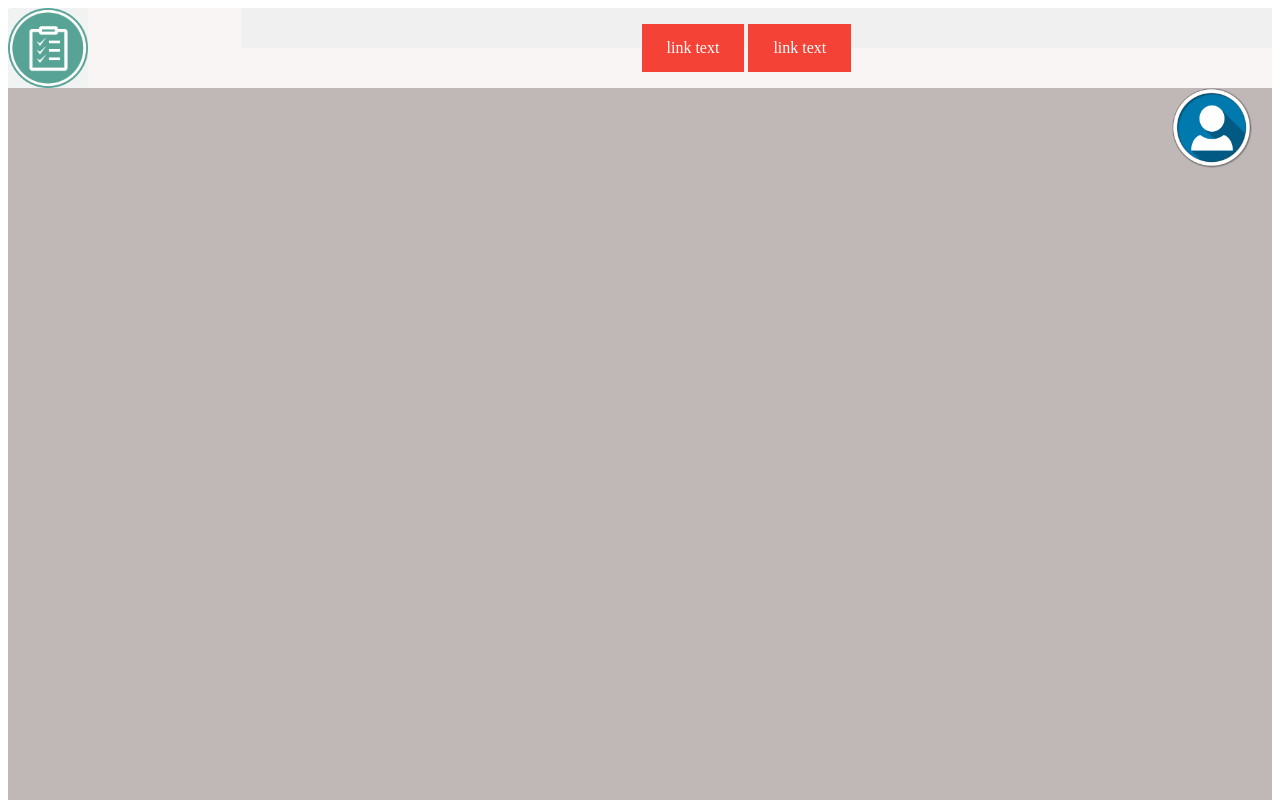
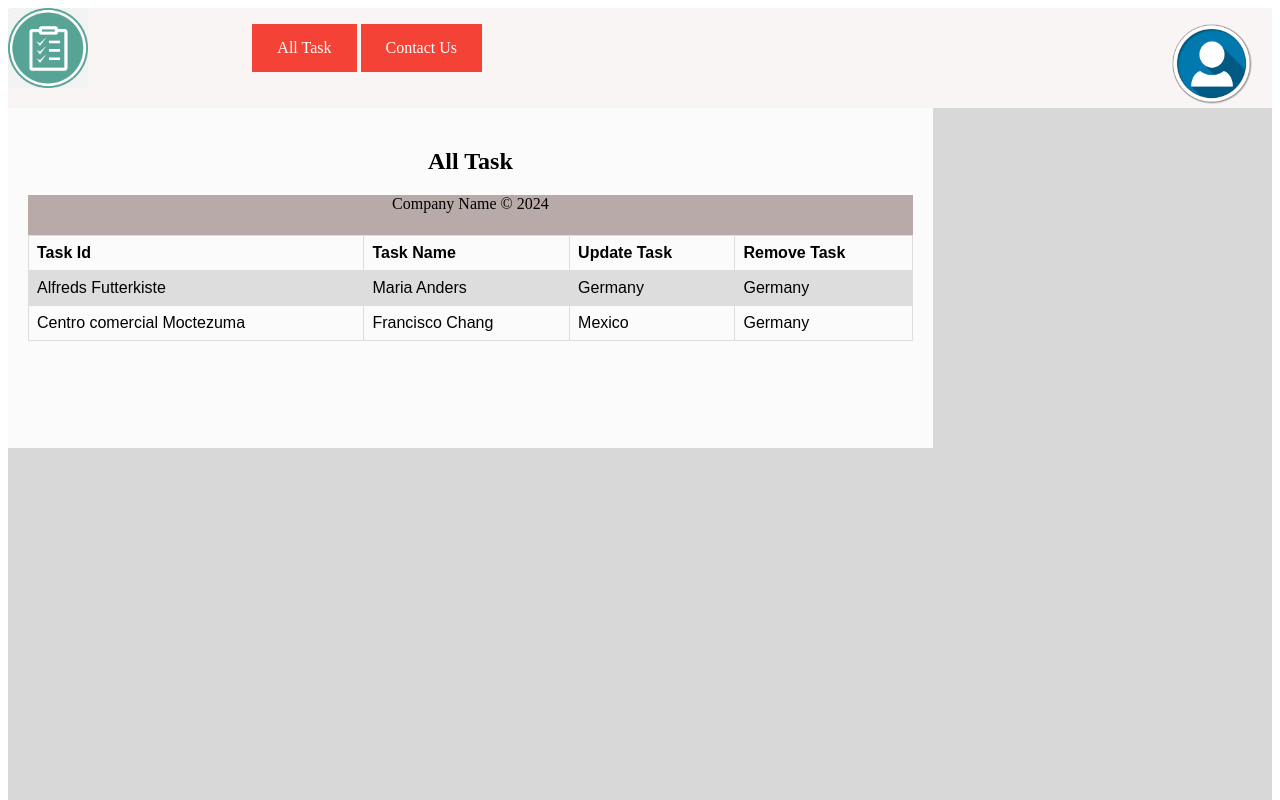
Before and after one commit to lobna3/soloPojectLobnaYoussfi, a plain HTML site: page index.html in a window 1280 px wide. Shown: the top 800 px of the page. Drawn offline with nearby package versions, Linux system fonts and the light colour scheme.

Commit message:
main content

```diff
--- a/index.css
+++ b/index.css
@@ -1,65 +1,101 @@
 .header {
     width: 100%;
-    height: 80px;
+    height: 100px;
     background: #faf5f5;
 }
 
 .main-section {
     width: 100%;
-    height: 800px;
-    background: #c0b7b7;
+    height: 900px;
+    background: #D8D8D8;
 }
 
 .footer {
     clear: both;
     width: 100%;
-    height: 61px;
-    background: #bdb8b8;
+    height: 40px;
+    background: #b9aaaa;
     bottom: 0px;
+    text-align: center;
 
 }
-#logoimg{
+
+#logoimg {
 
     width: 5em;
     height: 80px;
     float: left;
 }
-#logouser{
+
+#logouser {
 
     width: 5em;
     height: 80px;
     float: right;
 }
+
 .logo-container {
 
-    background: #4F4949;
     width: 5em;
     height: 80px;
     float: left;
 
+}
 
-}
 .menu-container {
-
-    background: #f1f0f0;
     width: 80%;
     height: 40px;
     float: right;
     padding-right: 20px;
 }
+
+.navbar {
+    width: 25%;
+    height: 0px;
+    text-align: center;
+    top: 0px;
+}
+
 .url {
     color: antiquewhite;
     text-align: center;
 }
-a:link, a:visited {
+
+a:link,
+a:visited {
     background-color: #f44336;
     color: white;
     padding: 15px 25px;
     text-align: center;
     text-decoration: none;
     display: inline-block;
+}
+
+a:hover,
+a:active {
+    background-color: red;
+}
+
+.content {
+    background: #fcfbfb;
+    padding: 20px 20px 20px 20px;
+    width: 70%;
+    height: 300px;
+    text-align: center;
   }
 
-  a:hover, a:active {
-    background-color: red;
+  table {
+    font-family: arial, sans-serif;
+    border-collapse: collapse;
+    width: 100%;
   }
+
+  td, th {
+    border: 1px solid #dddddd;
+    text-align: left;
+    padding: 8px;
+  }
+
+  tr:nth-child(even) {
+    background-color: #dddddd;
+  }
--- a/index.html
+++ b/index.html
@@ -22,8 +22,8 @@
             <div class="menu-container">
                 <div class="navbar">
                     <p class="url">
-                        <a href="url">link text</a>
-                        <a href="url">link text</a>
+                        <a href="url">All Task</a>
+                        <a href="url">Contact Us</a>
                     </p>
                 </div>
                 <img id="logouser" src="images/user-icon-2048x2048-ihoxz4vq.png">
@@ -33,11 +33,36 @@
 
         <section class="main-section">
 
+            <div class="content">
+                <h2>All Task</h2>
 
+                <table>
+                    <tr>
+                        <th>Task Id</th>
+                        <th>Task Name</th>
+                        <th>Update Task</th>
+                        <th>Remove Task</th>
+                    </tr>
+                    <tr>
+                        <td>Alfreds Futterkiste</td>
+                        <td>Maria Anders</td>
+                        <td>Germany</td>
+                        <td>Germany</td>
+                      </tr>
+                      <tr>
+                        <td>Centro comercial Moctezuma</td>
+                        <td>Francisco Chang</td>
+                        <td>Mexico</td>
+                        <td>Germany</td>
+                      </tr>
+
+            </div>
 
         </section>
 
-        <footer class="footer"></footer>
+        <footer class="footer">
+            <p>Company Name © 2024</p>
+        </footer>
 
     </main>
     <script src="index.js"></script>
```
